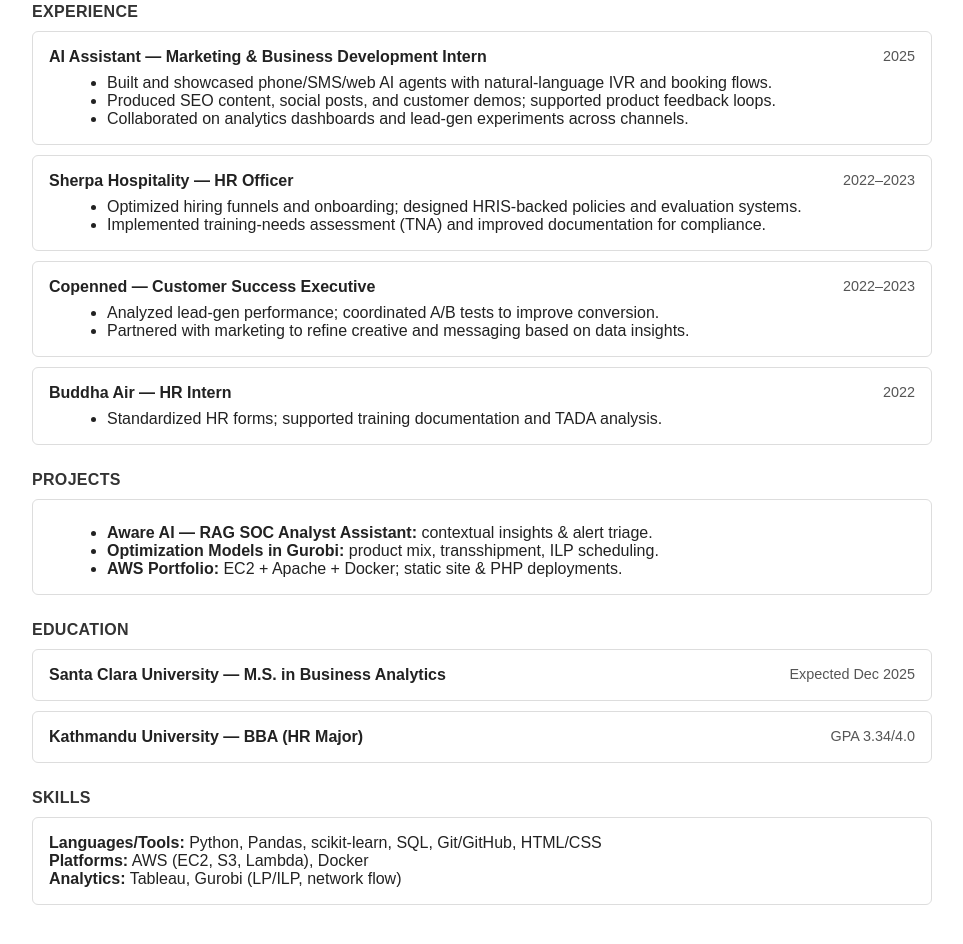
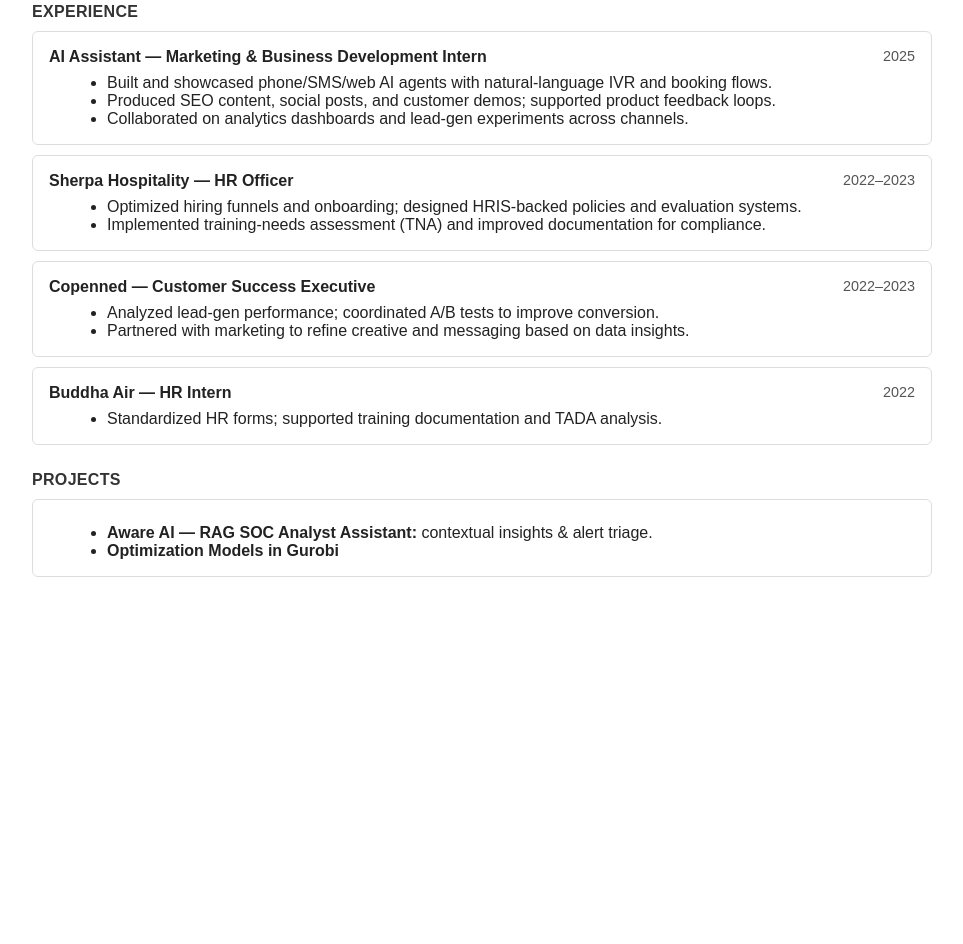
Before and after one commit to spoudel97/spoudel97.github.io, a plain HTML site: page cv.html in a window 1280 px wide. Shown: the part 268-1212 px from the top of the page, without its empty margins (158-1121 px from the left). After the commit the page ends 887 px from the top, so only its background shows below. Drawn offline with Linux system fonts and the light colour scheme.

Commit message:
Update cv.html

```diff
--- a/cv.html
+++ b/cv.html
@@ -80,36 +80,4 @@
       <div class="item">
         <ul>
           <li><strong>Aware AI — RAG SOC Analyst Assistant:</strong> contextual insights & alert triage.</li>
-          <li><strong>Optimization Models in Gurobi:</strong> product mix, transshipment, ILP scheduling.</li>
-          <li><strong>AWS Portfolio:</strong> EC2 + Apache + Docker; static site & PHP deployments.</li>
-        </ul>
-      </div>
-    </section>
-
-    <section class="sec">
-      <h2>Education</h2>
-      <div class="item">
-        <div class="role">
-          <h3>Santa Clara University — M.S. in Business Analytics</h3>
-          <div class="when">Expected Dec 2025</div>
-        </div>
-      </div>
-      <div class="item">
-        <div class="role">
-          <h3>Kathmandu University — BBA (HR Major)</h3>
-          <div class="when">GPA 3.34/4.0</div>
-        </div>
-      </div>
-    </section>
-
-    <section class="sec">
-      <h2>Skills</h2>
-      <div class="item">
-        <div><strong>Languages/Tools:</strong> Python, Pandas, scikit-learn, SQL, Git/GitHub, HTML/CSS</div>
-        <div><strong>Platforms:</strong> AWS (EC2, S3, Lambda), Docker</div>
-        <div><strong>Analytics:</strong> Tableau, Gurobi (LP/ILP, network flow)</div>
-      </div>
-    </section>
-  </main>
-</body>
-</html>
+          <li><strong>Optimization Models in Gurobi
```
